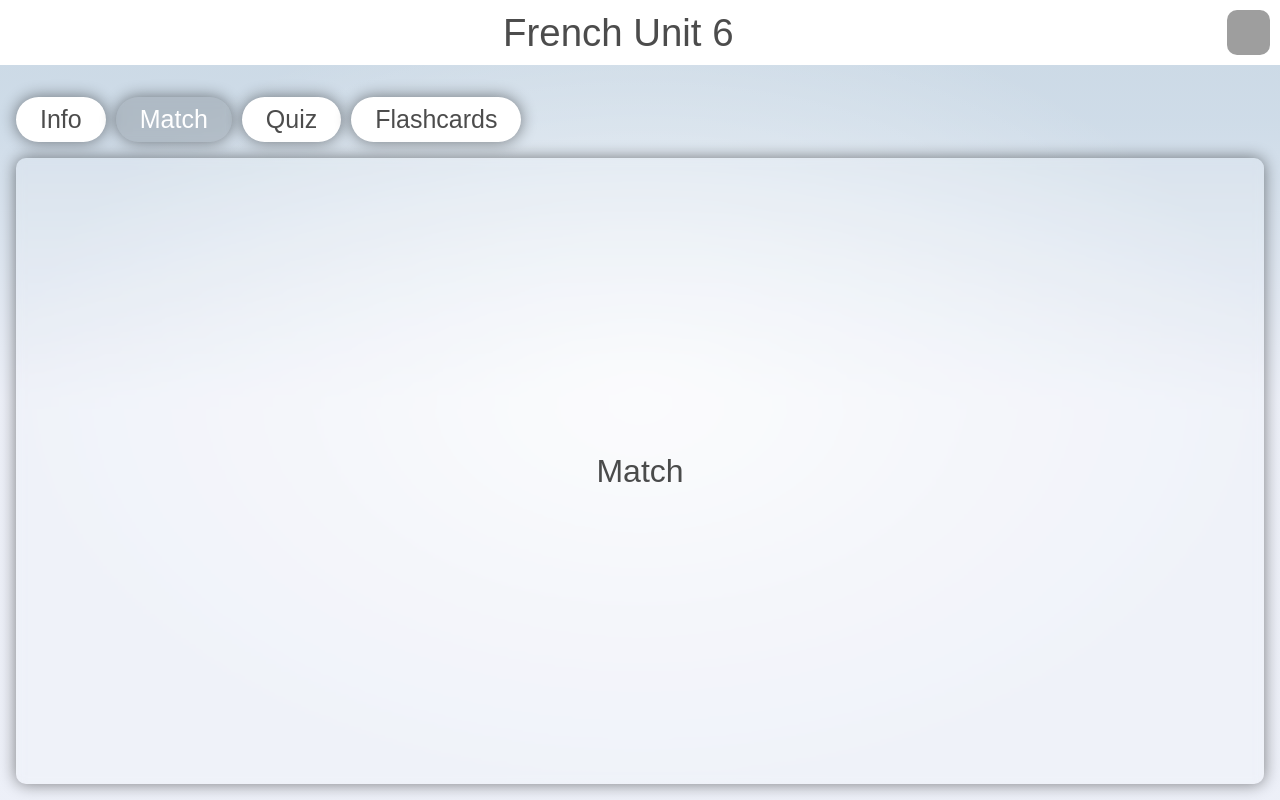
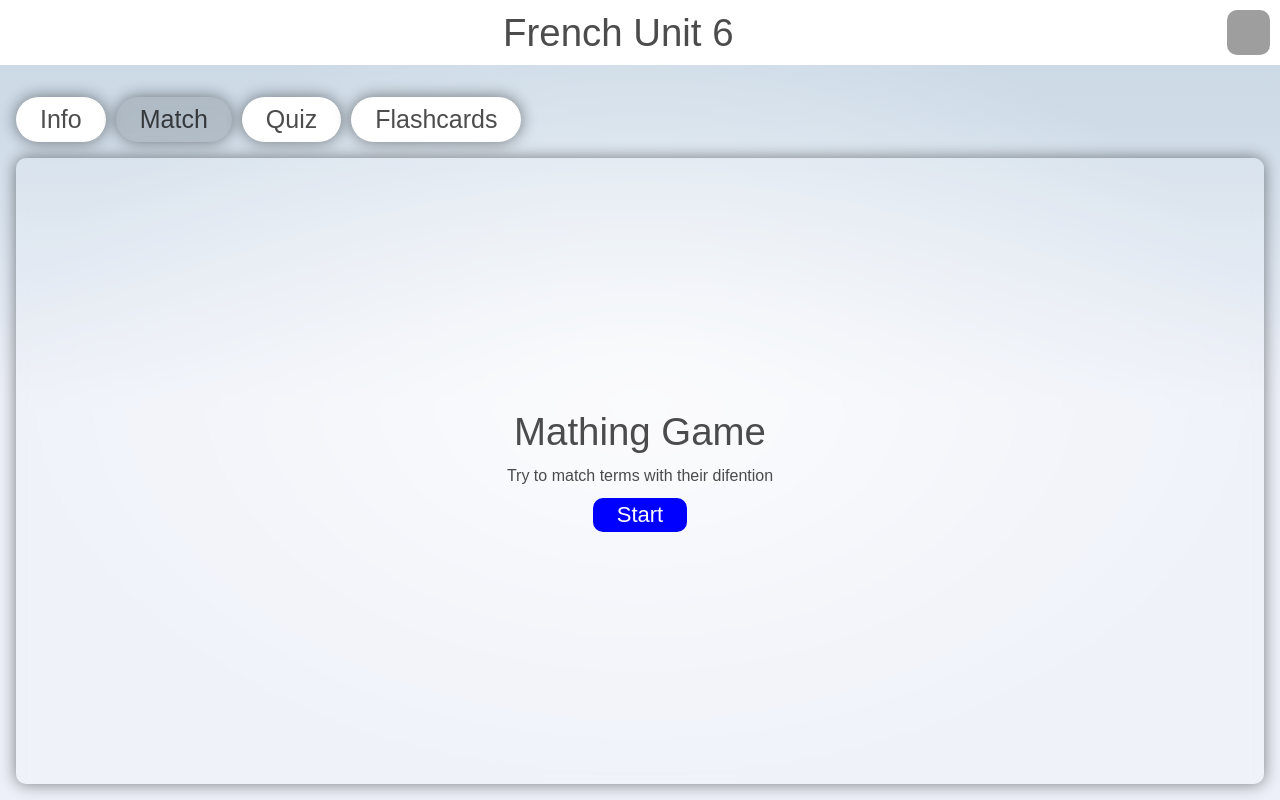
Before and after one commit to VzxaiDev/learning-app, a SvelteKit app: page / in a window 1280 px wide. Both pictures are taken after a click on the item "Match". Built offline with nearby package versions, Linux system fonts and the light colour scheme; grey boxes are pictures that could not be loaded.

Commit message:
start block added

```diff
--- /dev/null
+++ b/src/components/StartBlock.svelte
@@ -0,0 +1,39 @@
+<script>
+  export let active = false;
+  export let head = '';
+  export let subhead = '';
+</script>
+
+
+{#if active}
+  <slot />
+{:else}
+  <div class="message">
+    <h1>{head}</h1>
+    <h2>{subhead}</h2>
+    <button on:click={() => active = true}>Start</button>
+  </div>
+{/if}
+
+<style>
+  .message {
+    display: flex;
+    flex-direction: column;
+    justify-content: center;
+    align-items: center;
+  }
+
+  .message h1{
+    margin: 0px;
+  }
+
+  .message button{
+    background: blue;
+    color: white;
+    border-radius: 10px;
+    padding: 4px 24px 4px 24px;
+    border: none;
+    font-size: 22px;
+    cursor: pointer;
+  }
+</style>
--- a/src/components/Tabbar.svelte
+++ b/src/components/Tabbar.svelte
@@ -63,12 +63,7 @@
     box-shadow: 0 0 1rem 0 rgb(0 0 0 / 49%);
   }
 
-  .tabbar-tab:hover{
-   /* box-shadow: none; */
-  }
-
   .tabbar-tab-active{
-    color: white;
     background-color: rgb(0 0 0 / 15%);
   }
 
--- a/src/routes/+page.svelte
+++ b/src/routes/+page.svelte
@@ -1,6 +1,7 @@
 <script>
 	import Tab from '../components/Tab.svelte'
 	import Tabbar from '../components/Tabbar.svelte'
+	import StartBlock from '../components/StartBlock.svelte'
 </script>
 
 <!--
@@ -11,7 +12,11 @@
 
 <Tabbar>
 	<Tab tabName="Info" active><p>Click a mode to start practcing.</p></Tab>
-	<Tab tabName="Match"><p>Match</p></Tab>
+	<Tab tabName="Match">
+		<StartBlock head="Mathing Game" subhead="Try to match terms with their difention">
+			<p>am i big?</p>
+		</StartBlock>
+	</Tab>
 	<Tab tabName="Quiz"><p>Quiz</p></Tab>
 	<Tab tabName="Flashcards"><p>Flashcards</p></Tab>
 </Tabbar>
```
